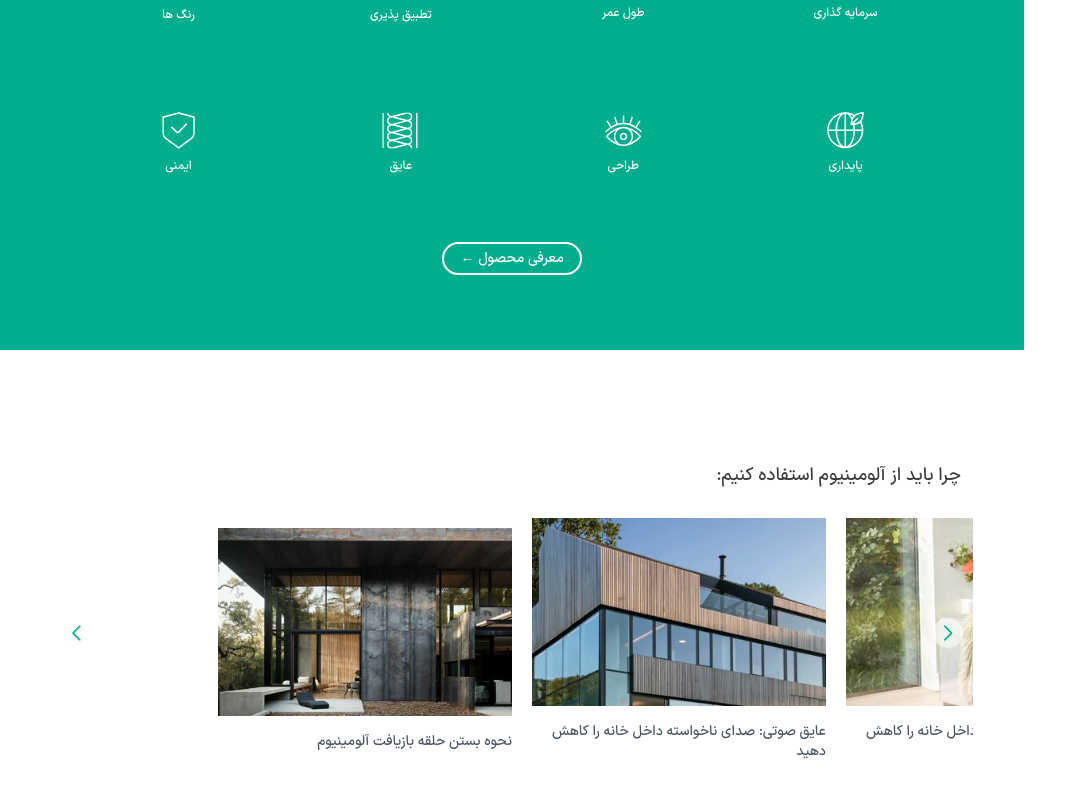
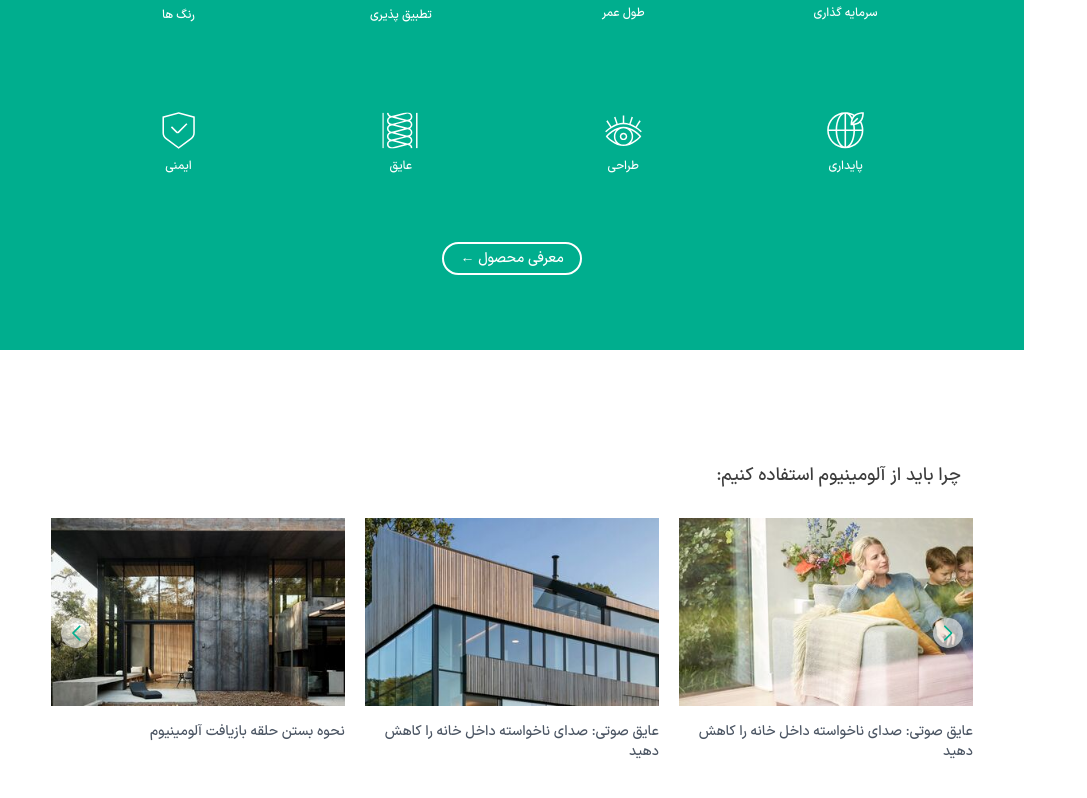
Before and after one commit to zahra-hsb/hanz-, a Next.js app: page / in a window 1280 px wide. Shown: the part 4588-5386 px from the top of the page, without its empty margins (0-1087 px from the left). Built offline with nearby package versions, Linux system fonts and the light colour scheme.

Commit message:
loop added to gallery slider

```diff
--- a/src/components/imageGallery/GallerySlider/index.jsx
+++ b/src/components/imageGallery/GallerySlider/index.jsx
@@ -1,5 +1,5 @@
 
-import { Pagination, Navigation } from 'swiper/modules'
+import { Pagination, Navigation, A11y } from 'swiper/modules'
 import { Swiper, SwiperSlide } from 'swiper/react'
 import Image from 'next/image'
 
@@ -13,10 +13,11 @@ import { useState } from "react";
 const GallerySlider = ({ galleryProp, changePic }) => {
     return (
         <Swiper
-            modules={[Navigation, Pagination]}
+            modules={[Navigation, Pagination, A11y]}
             spaceBetween={20}
             slidesPerView={4}
             navigation
+            loop={true}
             // pagination
             breakpoints={{
                 0: {
--- a/src/styles/globals.css
+++ b/src/styles/globals.css
@@ -49,11 +49,11 @@ body {
   background-color: #00ae8e !important;
   color: #ffffff !important;
 }
-.swiper-wrapper{
+/* .swiper-wrapper{
   display: flex;
   align-items: center;
   justify-content: center;
-}
+} */
 div.swiper-button-prev::after,
 div.swiper-button-next::after {
   font-size: 15px !important;
```
